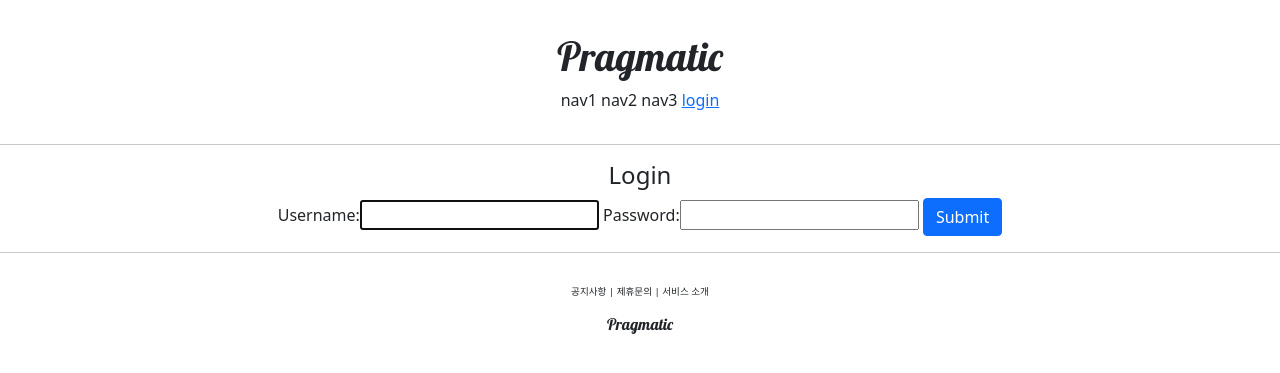
After one commit to zeniverse/pragmatic, a Django app: page /account/login/ in a window 1280 px wide. The commit adds this page. Shown: the top 373 px of the page. Run offline with Django 3.2, Linux system fonts and the light colour scheme.

Commit message:
LoginView & LogoutView

```diff
--- /dev/null
+++ b/accountapp/templates/accountapp/login.html
@@ -0,0 +1,17 @@
+{% extends 'base.html' %}
+
+{% block content %}
+    <div style="text-align:center;">
+        <div>
+            <h4>Login</h4>
+        </div>
+        <div>
+            <form action="" method="post">
+                {% csrf_token %}
+                {{ form }}
+                <input type="submit" class="btn btn-primary">
+            </form>
+        </div>
+    </div>
+
+{% endblock %}
--- a/accountapp/urls.py
+++ b/accountapp/urls.py
@@ -1,3 +1,4 @@
+from django.contrib.auth.views import LoginView, LogoutView
 from django.urls import path
 
 from accountapp.views import hello_world, AccountCreateView
@@ -7,5 +8,9 @@ app_name = "accountapp"
 urlpatterns = [
     # 함수형 베이스 뷰는 바로 함수 이름을 써주면 되지만, class베이스 뷰는 .as_view()를 붙여줘야한다
     path('hello_world/', hello_world, name='hello_world'),
+
+    path('login/', LoginView.as_view(template_name='accountapp/login.html'), name='login'),
+    path('logout/', LogoutView.as_view(), name='logout'),
+
     path('create/', AccountCreateView.as_view(), name='create'),
 ]
--- a/templates/header.html
+++ b/templates/header.html
@@ -6,6 +6,16 @@
             <span>nav1</span>
             <span>nav2</span>
             <span>nav3</span>
-            <span>nav4</span>
+
+            {% if not user.is_authenticated %}
+            <a href="{% url 'accountapp:login' %}?next={{ request.path }}">
+                <span>login</span>
+            </a>
+            {% else %}
+            <a href="{% url 'accountapp:logout' %}?next={{ request.path }}">
+                <span>logout</span>
+            </a>
+            {% endif %}
+
         </div>
     </div>
```
Also changed, not shown: pragmatic/settings.py (+7 -0 lines).
